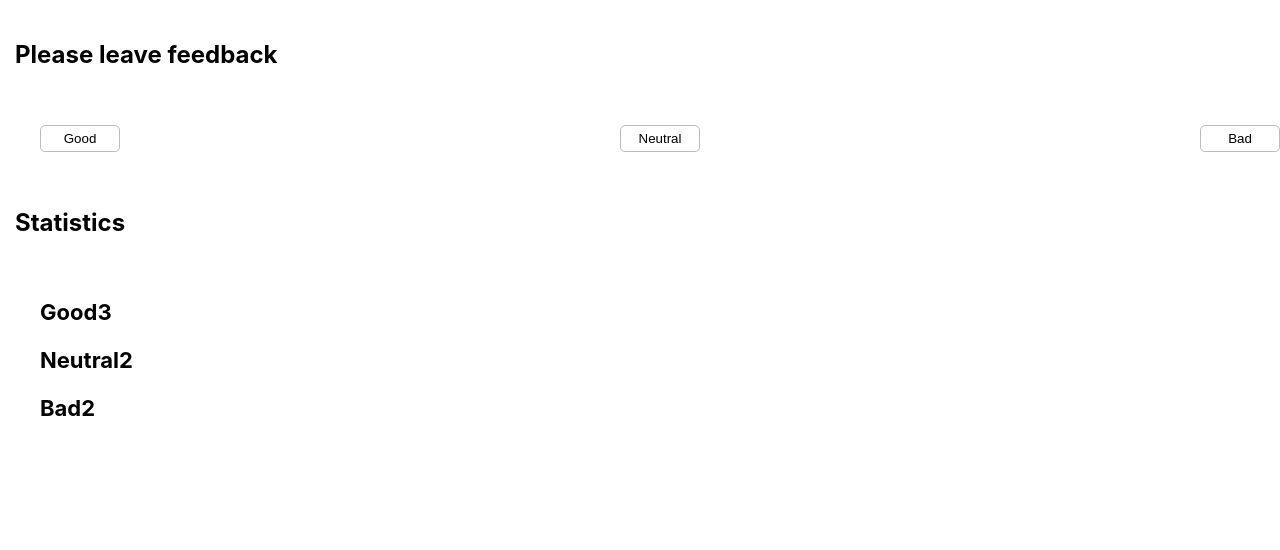
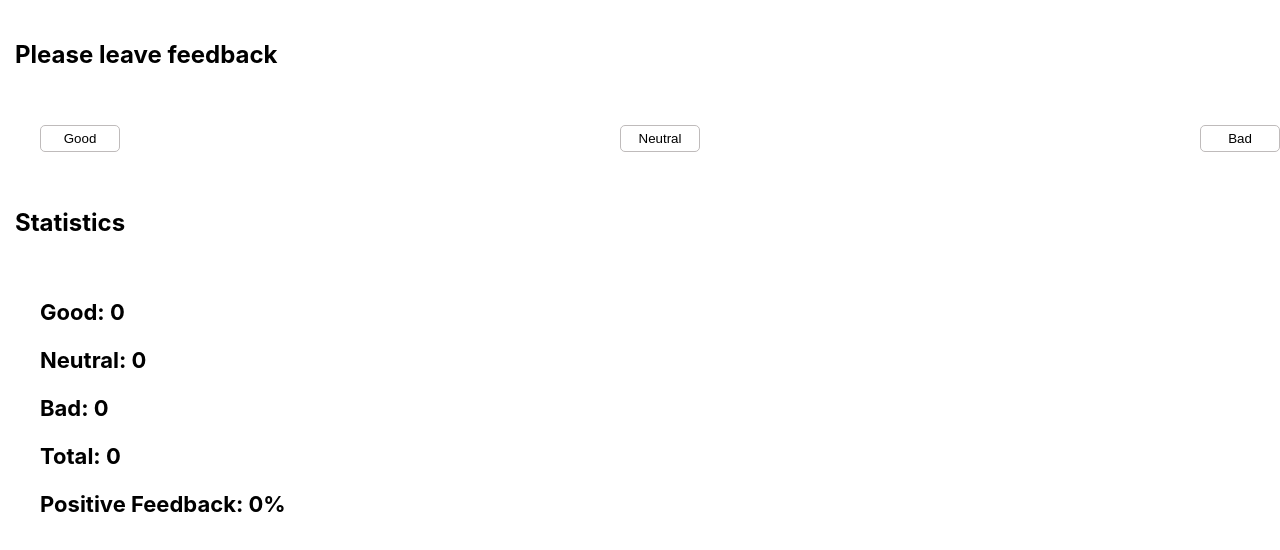
Before and after one commit to simplyNastya/goit-react-hw-02-feedback, a React (Create React App) app: page / in a window 1280 px wide. Shown: the top 550 px of the page. Built offline with nearby package versions, Linux system fonts and the light colour scheme.

Commit message:
Refactored code

```diff
--- a/src/components/App.jsx
+++ b/src/components/App.jsx
@@ -1,14 +1,55 @@
+import { Component } from 'react';
 import Section from './Section/Section';
 import FeedbackOptions from './FeedbackOptions/FeedbackOptions';
 import Statistics from './Statistics/Statistics';
 
-export const App = () => {
+export class App extends Component {
+  state = {
+    good: 0,
+    neutral: 0,
+    bad: 0,
+  };
+
+  countTotalFeedback() {
+    const { good, neutral, bad } = this.state;
+    const total = good + neutral + bad;
+    return total;
+  }
+
+  countPositiveFeedbackPercentage() {
+    const value = Math.round(
+      (this.state.good / this.countTotalFeedback()) * 100
+    );
+    if (!value) {
+      return 0;
+    }
+    return value;
+  }
+
+  leaveVote = propName => {
+    this.setState(prevState => {
+      return { [propName]: prevState[propName] + 1 };
+    });
+  };
+
+  render() {
+    const { good, neutral, bad } = this.state;
+    const total = this.countTotalFeedback();
+    const positivePercentage = this.countPositiveFeedbackPercentage();
+
     return (
       <>
         <Section title="Please leave feedback"></Section>
-      <FeedbackOptions />
+        <FeedbackOptions leaveVote={this.leaveVote} />
         <Section title="Statistics" />
-      <Statistics />
+        <Statistics
+          good={good}
+          neutral={neutral}
+          bad={bad}
+          total={total}
+          positivePercentage={positivePercentage}
+        />
       </>
     );
-};
+  }
+}
--- a/src/components/FeedbackOptions/FeedbackOptions.jsx
+++ b/src/components/FeedbackOptions/FeedbackOptions.jsx
@@ -1,21 +1,33 @@
 // import PropTypes from 'prop-types';
 import styles from './feedbackOptions.module.css';
 
-const FeedbackOptions = () => {
+const FeedbackOptions = ({ leaveVote }) => {
   return (
     <ul className={styles.list}>
       <li className={styles.item}>
-        <button type="button" className={styles.btn}>
+        <button
+          onClick={() => leaveVote('good')}
+          type="button"
+          className={styles.btn}
+        >
           Good
         </button>
       </li>
       <li className={styles.item}>
-        <button type="button" className={styles.btn}>
+        <button
+          onClick={() => leaveVote('neutral')}
+          type="button"
+          className={styles.btn}
+        >
           Neutral
         </button>
       </li>
       <li className={styles.item}>
-        <button type="button" className={styles.btn}>
+        <button
+          onClick={() => leaveVote('bad')}
+          type="button"
+          className={styles.btn}
+        >
           Bad
         </button>
       </li>
--- a/src/components/Statistics/Statistics.jsx
+++ b/src/components/Statistics/Statistics.jsx
@@ -1,25 +1,37 @@
 // import PropTypes from 'prop-types';
 import styles from './statistics.module.css';
 
-const Statistics = () => {
+const Statistics = ({ good, neutral, bad, total, positivePercentage }) => {
   return (
     <ul className={styles.list}>
       <li className={styles.item}>
         <p className={styles.text}>
-          Good
-          <span className={styles.value}>3</span>
+          Good:
+          <span className={styles.value}> {good}</span>
         </p>
       </li>
       <li className={styles.item}>
         <p className={styles.text}>
-          Neutral
-          <span className={styles.value}>2</span>
+          Neutral:
+          <span className={styles.value}> {neutral}</span>
         </p>
       </li>
       <li className={styles.item}>
         <p className={styles.text}>
-          Bad
-          <span className={styles.value}>2</span>
+          Bad:
+          <span className={styles.value}> {bad}</span>
+        </p>
+      </li>
+      <li className={styles.item}>
+        <p className={styles.text}>
+          Total:
+          <span className={styles.value}> {total}</span>
+        </p>
+      </li>
+      <li className={styles.item}>
+        <p className={styles.text}>
+          Positive Feedback:
+          <span className={styles.value}> {positivePercentage}%</span>
         </p>
       </li>
     </ul>
```
Lines whose indentation alone changed are shown as unchanged.
